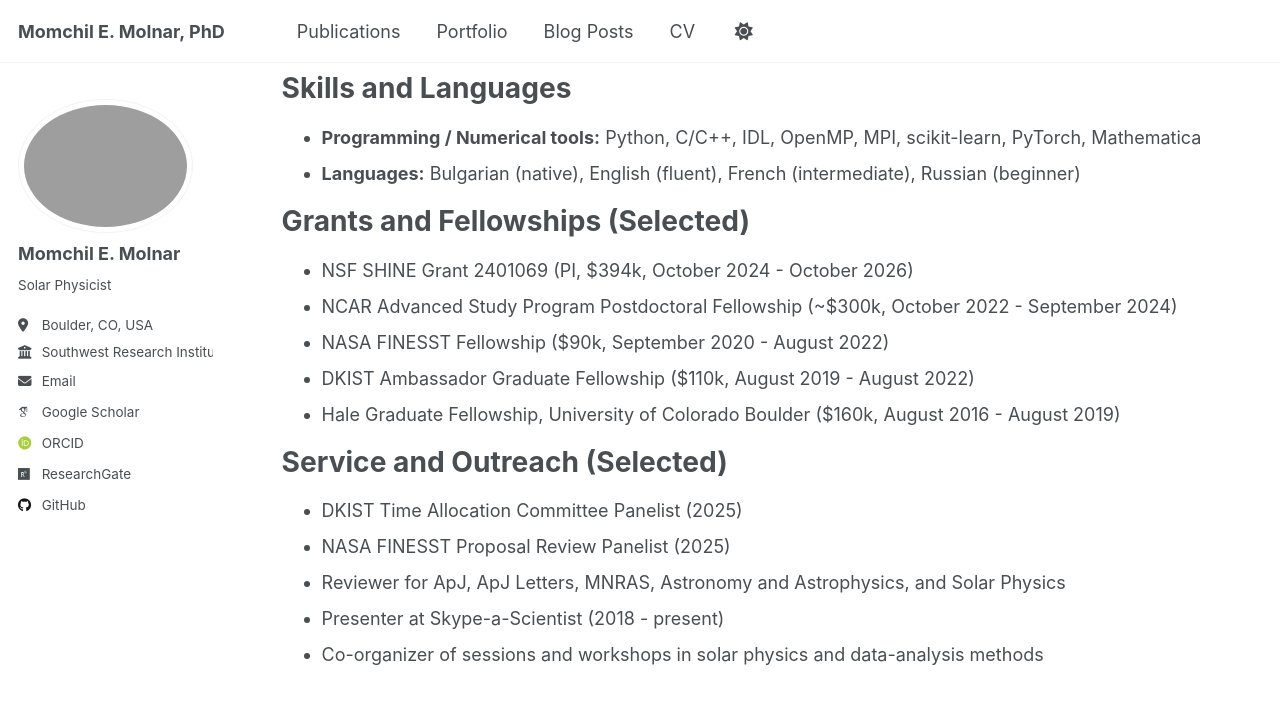
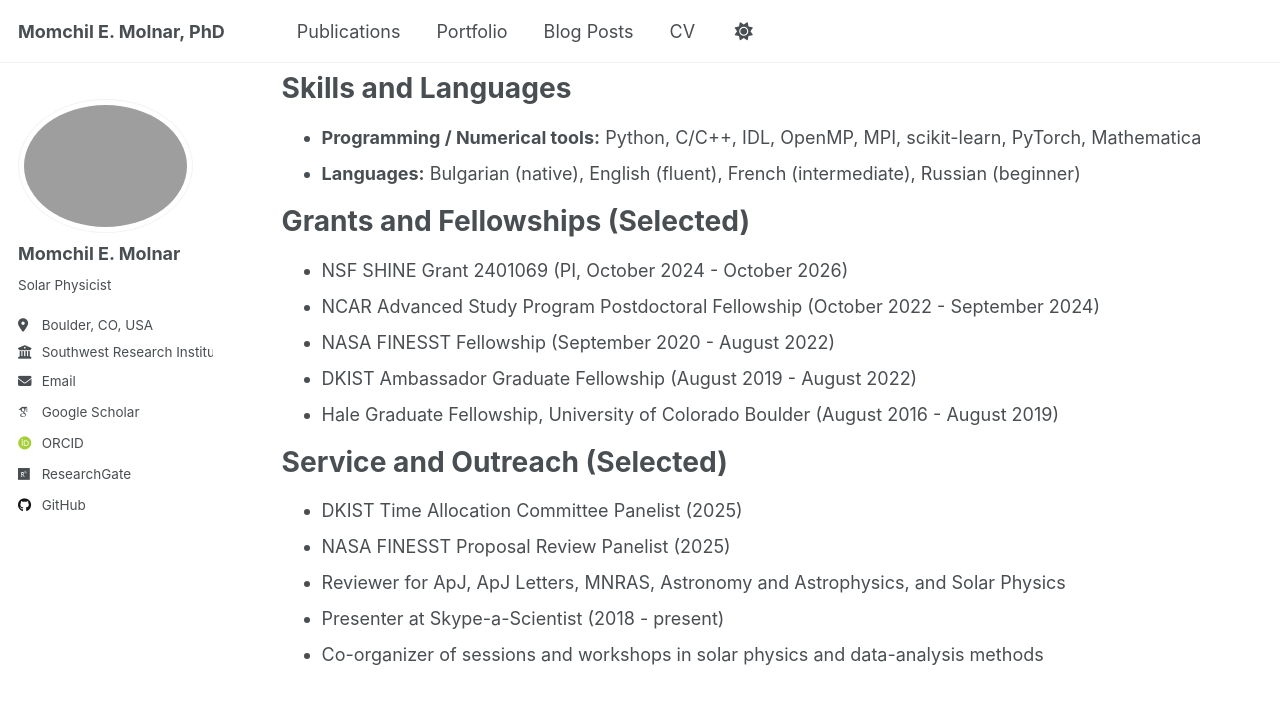
Before and after one commit to momomolnar/momomolnar.github.io, a Jekyll site: the page built from _pages/cv.md, in a window 1280 px wide and 900 px high, scrolled down 2055 px. Shown: the top 704 px of the window. Built offline with Jekyll 4.4.1, drawn with Linux system fonts in a browser that asks for light colours; some web fonts are replaced.

Commit message:
Refine CV grant display and fix publications header overlap

```diff
--- a/_data/cv.json
+++ b/_data/cv.json
@@ -292,21 +292,21 @@
       "category": "grant",
       "date": "2024-10-01",
       "url": "",
-      "description": "Principal Investigator, $394k, October 2024 - October 2026."
+      "description": "Principal Investigator, October 2024 - October 2026."
     },
     {
       "name": "NCAR Advanced Study Program Postdoctoral Fellowship",
       "category": "fellowship",
       "date": "2022-10-01",
       "url": "",
-      "description": "Approx. $300k, October 2022 - September 2024."
+      "description": "October 2022 - September 2024."
     },
     {
       "name": "NASA FINESST Fellowship",
       "category": "fellowship",
       "date": "2020-09-01",
       "url": "",
-      "description": "$90k, September 2020 - August 2022."
+      "description": "September 2020 - August 2022."
     }
   ]
 }
--- a/_pages/cv.md
+++ b/_pages/cv.md
@@ -66,11 +66,11 @@ Skills and Languages
 
 Grants and Fellowships (Selected)
 ======
-* NSF SHINE Grant 2401069 (PI, $394k, October 2024 - October 2026)
-* NCAR Advanced Study Program Postdoctoral Fellowship (~$300k, October 2022 - September 2024)
-* NASA FINESST Fellowship ($90k, September 2020 - August 2022)
-* DKIST Ambassador Graduate Fellowship ($110k, August 2019 - August 2022)
-* Hale Graduate Fellowship, University of Colorado Boulder ($160k, August 2016 - August 2019)
+* NSF SHINE Grant 2401069 (PI, October 2024 - October 2026)
+* NCAR Advanced Study Program Postdoctoral Fellowship (October 2022 - September 2024)
+* NASA FINESST Fellowship (September 2020 - August 2022)
+* DKIST Ambassador Graduate Fellowship (August 2019 - August 2022)
+* Hale Graduate Fellowship, University of Colorado Boulder (August 2016 - August 2019)
 
 Service and Outreach (Selected)
 ======
--- a/_pages/publications.html
+++ b/_pages/publications.html
@@ -4,8 +4,7 @@ title: "Publications"
 permalink: /publications/
 author_profile: true
 header:
-  overlay_image: /images/IMG_4212.jpg
-  overlay_filter: 0.45
+  image: /images/IMG_4212.jpg
   caption: "Solar Physics • Spectropolarimetry • Machine Learning"
 ---
 
```
